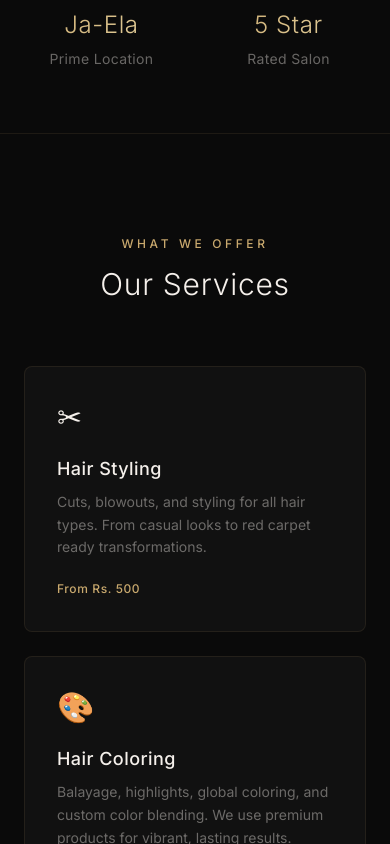
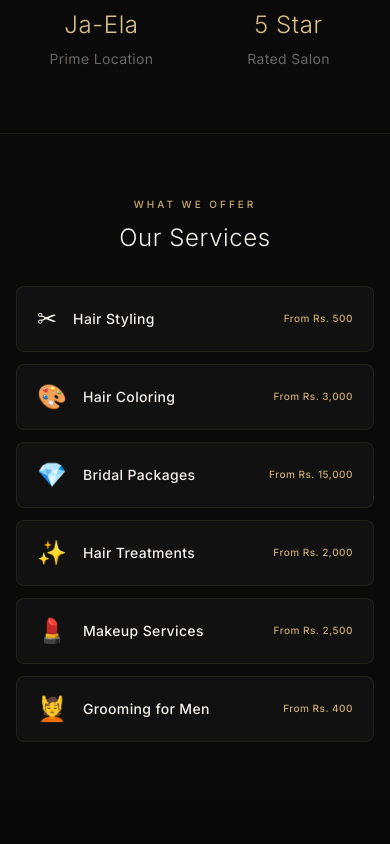
Before and after one commit to Moriah-Systems/agency-website, a Next.js app: page /demos/catalyst-salon in a window 390 px wide. Shown: the part 1460-2304 px from the top of the page. Built offline with nearby package versions, Linux system fonts and the light colour scheme; a web font is replaced by a local one.

Commit message:
Compact services section into horizontal rows
- Services now display as horizontal cards (icon | name + desc | price)
- 2-column grid on desktop, single column on mobile
- Descriptions hidden on mobile for cleaner look
- Significantly reduces vertical space

```diff
--- a/src/app/demos/catalyst-salon/page.tsx
+++ b/src/app/demos/catalyst-salon/page.tsx
@@ -125,26 +125,28 @@ export default function CatalystSalon() {
       </section>
 
       {/* Services */}
-      <section id="services" className="py-24 px-6">
+      <section id="services" className="py-14 md:py-24 px-4 md:px-6">
         <div className="max-w-6xl mx-auto">
-          <div className="text-center mb-16">
-            <span className="text-[#C9A96E] text-xs font-medium tracking-[0.3em] uppercase">What We Offer</span>
-            <h2 className="text-3xl md:text-4xl font-light mt-3 tracking-wide">Our Services</h2>
+          <div className="text-center mb-8 md:mb-12">
+            <span className="text-[#C9A96E] text-[10px] md:text-xs font-medium tracking-[0.3em] uppercase">What We Offer</span>
+            <h2 className="text-2xl md:text-4xl font-light mt-2 md:mt-3 tracking-wide">Our Services</h2>
           </div>
-          <div className="grid grid-cols-1 md:grid-cols-2 lg:grid-cols-3 gap-6">
+          <div className="grid grid-cols-1 md:grid-cols-2 gap-3 md:gap-4">
             {[
-              { icon: "&#9986;", name: "Hair Styling", desc: "Cuts, blowouts, and styling for all hair types. From casual looks to red carpet ready transformations.", price: "From Rs. 500" },
-              { icon: "&#127912;", name: "Hair Coloring", desc: "Balayage, highlights, global coloring, and custom color blending. We use premium products for vibrant, lasting results.", price: "From Rs. 3,000" },
-              { icon: "&#128142;", name: "Bridal Packages", desc: "Complete bridal makeovers including hair, makeup, and dressing. We make your special day truly unforgettable.", price: "From Rs. 15,000" },
-              { icon: "&#10024;", name: "Hair Treatments", desc: "Keratin treatments, deep conditioning, scalp care, and damage repair using top international products.", price: "From Rs. 2,000" },
-              { icon: "&#128132;", name: "Makeup Services", desc: "Professional makeup for events, photoshoots, and everyday glam. Natural to full coverage looks available.", price: "From Rs. 2,500" },
-              { icon: "&#128134;", name: "Grooming for Men", desc: "Premium haircuts, beard trimming, facials, and grooming packages designed for the modern gentleman.", price: "From Rs. 400" },
+              { icon: "&#9986;", name: "Hair Styling", desc: "Cuts, blowouts, and styling for all hair types", price: "From Rs. 500" },
+              { icon: "&#127912;", name: "Hair Coloring", desc: "Balayage, highlights, global coloring, and custom blending", price: "From Rs. 3,000" },
+              { icon: "&#128142;", name: "Bridal Packages", desc: "Complete bridal makeovers including hair, makeup, and dressing", price: "From Rs. 15,000" },
+              { icon: "&#10024;", name: "Hair Treatments", desc: "Keratin, deep conditioning, scalp care, and damage repair", price: "From Rs. 2,000" },
+              { icon: "&#128132;", name: "Makeup Services", desc: "Professional makeup for events, photoshoots, and everyday glam", price: "From Rs. 2,500" },
+              { icon: "&#128134;", name: "Grooming for Men", desc: "Premium haircuts, beard trimming, facials, and grooming", price: "From Rs. 400" },
             ].map((service) => (
-              <div key={service.name} className="group bg-[#111] border border-[#C9A96E]/10 rounded-lg p-8 hover:border-[#C9A96E]/30 transition-all duration-300">
-                <div className="text-3xl mb-5" dangerouslySetInnerHTML={{ __html: service.icon }} />
-                <h3 className="font-medium text-lg mb-2 tracking-wide text-[#F5F0EB]">{service.name}</h3>
-                <p className="text-sm text-[#F5F0EB]/40 leading-relaxed mb-4">{service.desc}</p>
-                <span className="text-xs text-[#C9A96E] font-medium tracking-wider">{service.price}</span>
+              <div key={service.name} className="group flex items-center gap-4 bg-[#111] border border-[#C9A96E]/10 rounded-lg px-5 py-4 hover:border-[#C9A96E]/30 transition-all duration-300">
+                <div className="text-2xl shrink-0" dangerouslySetInnerHTML={{ __html: service.icon }} />
+                <div className="flex-1 min-w-0">
+                  <h3 className="font-medium text-sm md:text-base tracking-wide text-[#F5F0EB]">{service.name}</h3>
+                  <p className="text-xs text-[#F5F0EB]/40 leading-relaxed mt-0.5 hidden md:block">{service.desc}</p>
+                </div>
+                <span className="text-[10px] md:text-xs text-[#C9A96E] font-medium tracking-wider shrink-0">{service.price}</span>
               </div>
             ))}
           </div>
```
